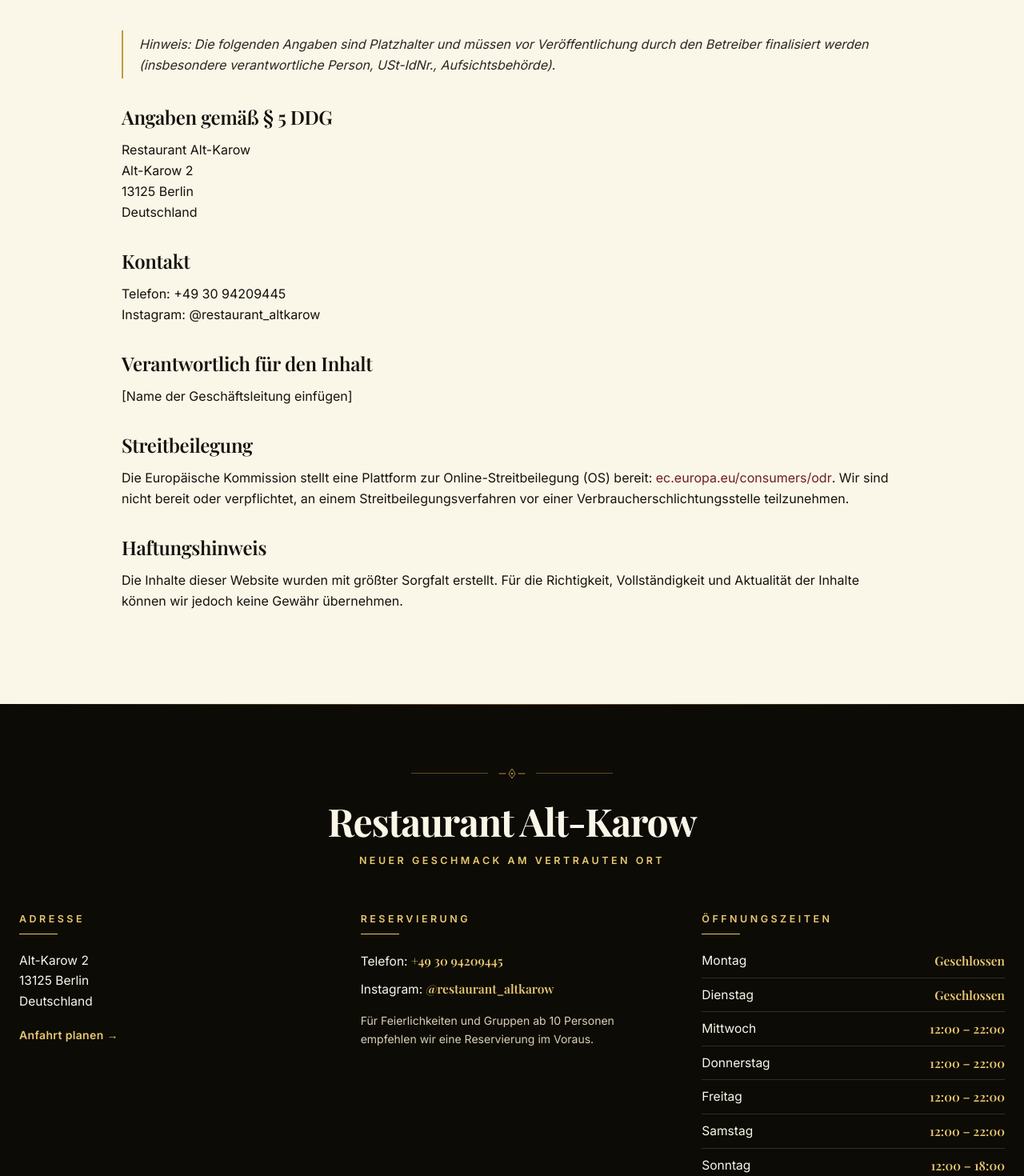
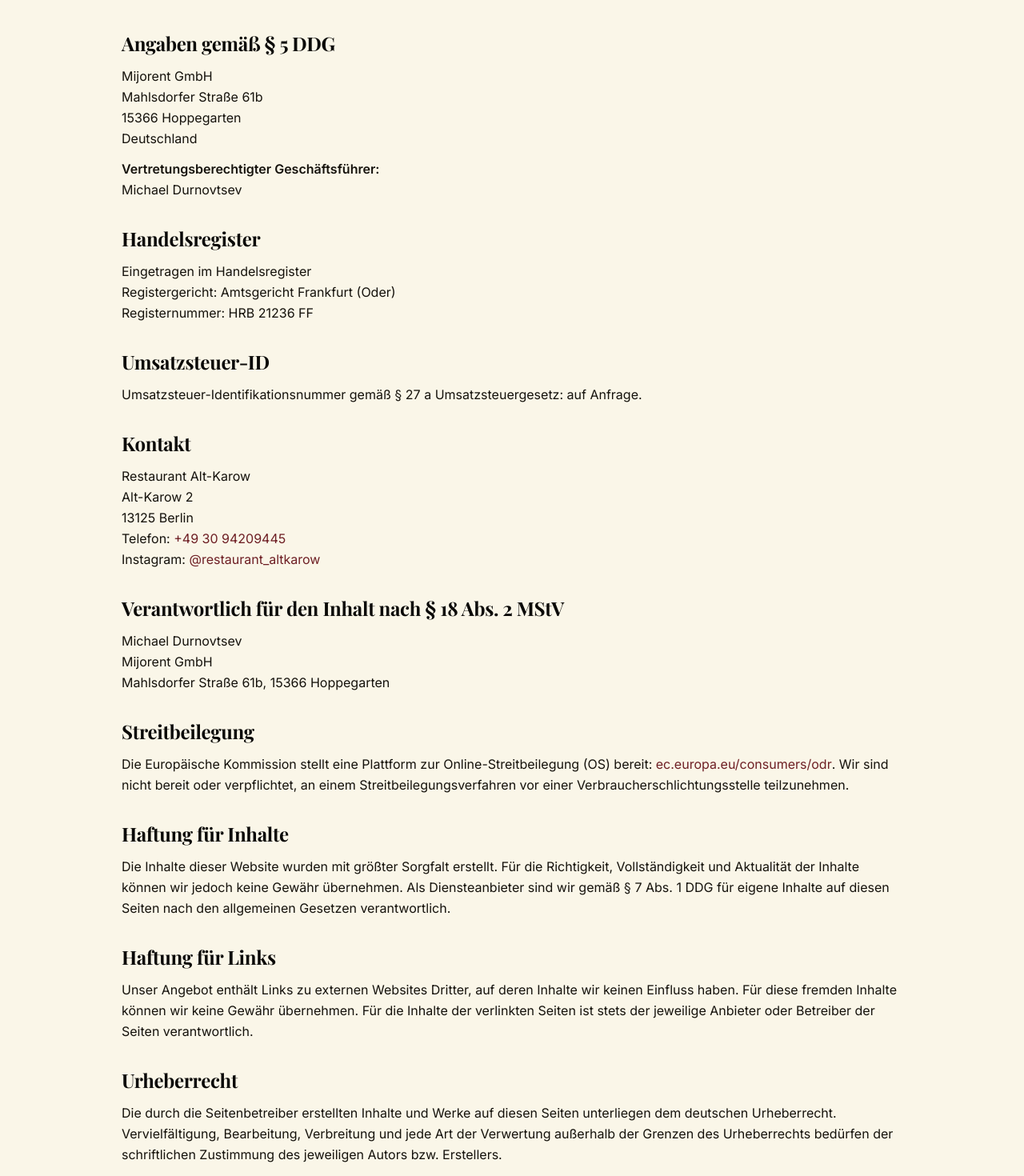
Before and after one commit to huliguli/restaurantaltkarow, a Next.js app: page /impressum in a window 1280 px wide. Shown: the part 280-1750 px from the top of the page at 80% size. Built offline with nearby package versions, Linux system fonts and the light colour scheme.

Commit message:
feat: impressum mijorent gmbh + datenschutz update

```diff
--- a/app/datenschutz/page.tsx
+++ b/app/datenschutz/page.tsx
@@ -22,18 +22,21 @@
           </p>
 
           <div>
-            <h2 className="font-serif text-2xl text-ink">
+            <h2 className="font-serif text-2xl text-ink-strong" style={{ fontWeight: 700 }}>
               1. Verantwortlicher
             </h2>
             <p className="mt-3">
               Verantwortlich für die Datenverarbeitung auf dieser Website ist:
               <br />
-              {siteConfig.name}
+              Mijorent GmbH
               <br />
-              {siteConfig.address.street}, {siteConfig.address.zip}{" "}
-              {siteConfig.address.city}
+              Vertreten durch: Michael Durnovtsev
+              <br />
+              Mahlsdorfer Straße 61b, 15366 Hoppegarten
               <br />
               Telefon: {siteConfig.phone}
+              <br />
+              Handelsregister: HRB 21236 FF, Amtsgericht Frankfurt (Oder)
             </p>
           </div>
 
--- a/app/impressum/page.tsx
+++ b/app/impressum/page.tsx
@@ -15,45 +15,95 @@
         <SectionHeading eyebrow="Rechtliches" title="Impressum" />
 
         <div className="prose mt-16 space-y-8 text-ink leading-relaxed">
-          <p className="text-ink-soft italic border-l-2 border-gold pl-5 py-1">
-            Hinweis: Die folgenden Angaben sind Platzhalter und müssen vor
-            Veröffentlichung durch den Betreiber finalisiert werden (insbesondere
-            verantwortliche Person, USt-IdNr., Aufsichtsbehörde).
-          </p>
-
           <div>
-            <h2 className="font-serif text-2xl text-ink">
+            <h2 className="font-serif text-2xl text-ink-strong" style={{ fontWeight: 700 }}>
               Angaben gemäß § 5 DDG
             </h2>
             <p className="mt-3">
-              {siteConfig.name}
+              Mijorent GmbH
+              <br />
+              Mahlsdorfer Straße 61b
+              <br />
+              15366 Hoppegarten
+              <br />
+              Deutschland
+            </p>
+            <p className="mt-3">
+              <strong>Vertretungsberechtigter Geschäftsführer:</strong>
+              <br />
+              Michael Durnovtsev
+            </p>
+          </div>
+
+          <div>
+            <h2 className="font-serif text-2xl text-ink-strong" style={{ fontWeight: 700 }}>
+              Handelsregister
+            </h2>
+            <p className="mt-3">
+              Eingetragen im Handelsregister
+              <br />
+              Registergericht: Amtsgericht Frankfurt (Oder)
+              <br />
+              Registernummer: HRB 21236 FF
+            </p>
+          </div>
+
+          <div>
+            <h2 className="font-serif text-2xl text-ink-strong" style={{ fontWeight: 700 }}>
+              Umsatzsteuer-ID
+            </h2>
+            <p className="mt-3">
+              Umsatzsteuer-Identifikationsnummer gemäß § 27 a Umsatzsteuergesetz:
+              auf Anfrage.
+            </p>
+          </div>
+
+          <div>
+            <h2 className="font-serif text-2xl text-ink-strong" style={{ fontWeight: 700 }}>
+              Kontakt
+            </h2>
+            <p className="mt-3">
+              Restaurant Alt-Karow
               <br />
               {siteConfig.address.street}
               <br />
               {siteConfig.address.zip} {siteConfig.address.city}
               <br />
-              {siteConfig.address.country}
+              Telefon:{" "}
+              <a
+                href={`tel:${siteConfig.phoneHref}`}
+                className="link-vintage text-burgundy"
+              >
+                {siteConfig.phone}
+              </a>
+              <br />
+              Instagram:{" "}
+              <a
+                href={siteConfig.instagram.url}
+                target="_blank"
+                rel="noreferrer"
+                className="link-vintage text-burgundy"
+              >
+                {siteConfig.instagram.handle}
+              </a>
             </p>
           </div>
 
           <div>
-            <h2 className="font-serif text-2xl text-ink">Kontakt</h2>
+            <h2 className="font-serif text-2xl text-ink-strong" style={{ fontWeight: 700 }}>
+              Verantwortlich für den Inhalt nach § 18 Abs. 2 MStV
+            </h2>
             <p className="mt-3">
-              Telefon: {siteConfig.phone}
+              Michael Durnovtsev
               <br />
-              Instagram: {siteConfig.instagram.handle}
+              Mijorent GmbH
+              <br />
+              Mahlsdorfer Straße 61b, 15366 Hoppegarten
             </p>
           </div>
 
           <div>
-            <h2 className="font-serif text-2xl text-ink">
-              Verantwortlich für den Inhalt
-            </h2>
-            <p className="mt-3">[Name der Geschäftsleitung einfügen]</p>
-          </div>
-
-          <div>
-            <h2 className="font-serif text-2xl text-ink">
+            <h2 className="font-serif text-2xl text-ink-strong" style={{ fontWeight: 700 }}>
               Streitbeilegung
             </h2>
             <p className="mt-3">
@@ -68,17 +118,47 @@
                 ec.europa.eu/consumers/odr
               </a>
               . Wir sind nicht bereit oder verpflichtet, an einem
-              Streit­beilegungs­verfahren vor einer Verbraucher­schlichtungsstelle
-              teilzunehmen.
+              Streit­beilegungs­verfahren vor einer
+              Verbraucher­schlichtungsstelle teilzunehmen.
             </p>
           </div>
 
           <div>
-            <h2 className="font-serif text-2xl text-ink">Haftungshinweis</h2>
+            <h2 className="font-serif text-2xl text-ink-strong" style={{ fontWeight: 700 }}>
+              Haftung für Inhalte
+            </h2>
             <p className="mt-3">
               Die Inhalte dieser Website wurden mit größter Sorgfalt erstellt.
               Für die Richtigkeit, Vollständigkeit und Aktualität der Inhalte
-              können wir jedoch keine Gewähr übernehmen.
+              können wir jedoch keine Gewähr übernehmen. Als Diensteanbieter
+              sind wir gemäß § 7 Abs. 1 DDG für eigene Inhalte auf diesen
+              Seiten nach den allgemeinen Gesetzen verantwortlich.
+            </p>
+          </div>
+
+          <div>
+            <h2 className="font-serif text-2xl text-ink-strong" style={{ fontWeight: 700 }}>
+              Haftung für Links
+            </h2>
+            <p className="mt-3">
+              Unser Angebot enthält Links zu externen Websites Dritter, auf
+              deren Inhalte wir keinen Einfluss haben. Für diese fremden
+              Inhalte können wir keine Gewähr übernehmen. Für die Inhalte der
+              verlinkten Seiten ist stets der jeweilige Anbieter oder Betreiber
+              der Seiten verantwortlich.
+            </p>
+          </div>
+
+          <div>
+            <h2 className="font-serif text-2xl text-ink-strong" style={{ fontWeight: 700 }}>
+              Urheberrecht
+            </h2>
+            <p className="mt-3">
+              Die durch die Seitenbetreiber erstellten Inhalte und Werke auf
+              diesen Seiten unterliegen dem deutschen Urheberrecht.
+              Vervielfältigung, Bearbeitung, Verbreitung und jede Art der
+              Verwertung außerhalb der Grenzen des Urheberrechts bedürfen der
+              schriftlichen Zustimmung des jeweiligen Autors bzw. Erstellers.
             </p>
           </div>
         </div>
```
